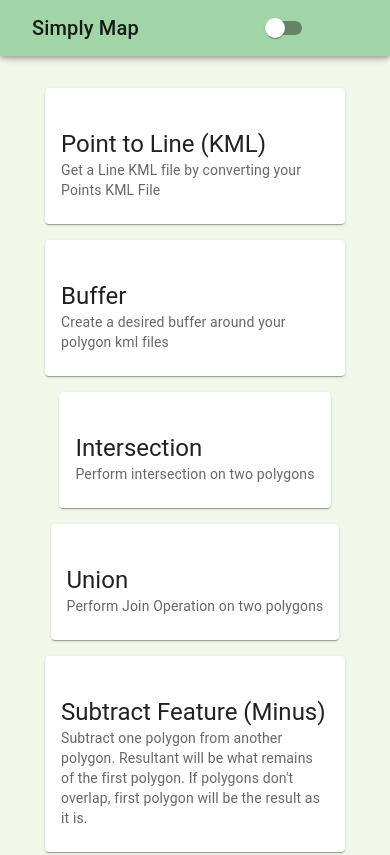
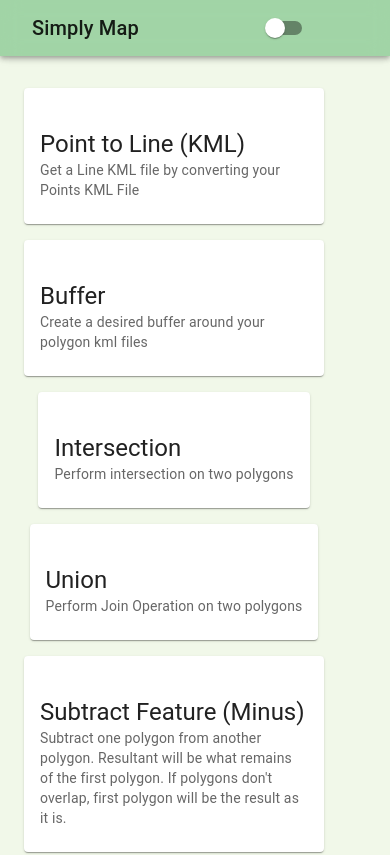
Before and after one commit to amritanshusingh/SimplyMapReact, a React (Vite) app: page /buffer in a window 390 px wide. Shown: the top 855 px of the page. Built offline with nearby package versions, Linux system fonts and the light colour scheme; some icons are missing.

Commit message:
Enhance AppBar with icons for navigation and improve CardGrid layout for better responsiveness

```diff
--- a/src/components/AppBarComponent.tsx
+++ b/src/components/AppBarComponent.tsx
@@ -1,6 +1,9 @@
 import { AppBar, Toolbar, IconButton, Typography, Switch, Box, useMediaQuery } from '@mui/material';
 import MenuIcon from '@mui/icons-material/Menu';
 import TerrainIcon from '@mui/icons-material/TerrainTwoTone';
+import HomeIcon from '@mui/icons-material/Home';
+import InfoIcon from '@mui/icons-material/Info';
+import ContactsIcon from '@mui/icons-material/Contacts';
 import React from 'react';
 
 interface AppBarProps {
@@ -33,7 +36,25 @@ const AppBarComponent: React.FC<AppBarProps> = ({ isDarkMode, handleModeChange,
         ) : (
           <Box sx={{ display: 'flex', gap: 2 }}>
             {['Home', 'About', 'Contact'].map((text) => (
-              <Typography key={text} color="inherit">
+              <Typography
+                key={text}
+                color="inherit"
+                sx={{
+                  display: 'flex',
+                  alignItems: 'center',
+                  gap: 1,
+                  cursor: 'pointer',
+                  padding: '4px 8px',
+                  borderRadius: '4px',
+                  transition: 'background-color 0.3s',
+                  '&:hover': {
+                    backgroundColor: 'rgba(0, 0, 0, 0.1)',
+                  },
+                }}
+              >
+                {text === 'Home' ? <HomeIcon /> :
+                 text === 'About' ? <InfoIcon /> :
+                 text === 'Contact' ? <ContactsIcon /> : null}
                 {text}
               </Typography>
             ))}
--- a/src/components/CardGridComponent.tsx
+++ b/src/components/CardGridComponent.tsx
@@ -1,4 +1,4 @@
-import { Grid, Card, CardContent, Typography } from '@mui/material';
+import { Grid, Card, CardContent, Typography, Box } from '@mui/material';
 import InsightsIcon from '@mui/icons-material/InsightsTwoTone';
 import TripOriginIcon from '@mui/icons-material/TripOriginTwoTone';
 import JoinInnerIcon from '@mui/icons-material/JoinInnerTwoTone';
@@ -42,17 +42,24 @@ const CardGridComponent: React.FC = () => {
   ];
 
   return (
-    <Grid container spacing={2} columns={12} justifyContent="center" component="div">
+    <Grid
+      container
+      spacing={2}
+      sx={{
+        display: 'grid',
+        gridTemplateColumns: {
+          xs: 'repeat(1, 1fr)',
+          sm: 'repeat(2, 1fr)',
+          md: 'repeat(4, 1fr)',
+          lg: 'repeat(4, 1fr)',
+        },
+        gap: 2,
+      }}
+    >
       {cardData.map((card, index) => (
-        <Grid
-          item
-          component="div"
-          xs={12}
-          sm={6}
-          md={4}
-          lg={3}
+        <Box
           key={index}
-          sx={{ display: 'flex', flexDirection: 'column' }}
+          sx={{ display: 'flex', flexDirection: 'column', alignItems: 'center' }}
         >
           <Card sx={{ transition: 'transform 0.3s', '&:hover': { transform: 'scale(1.05)' }, maxWidth: 300 }}>
             <CardContent>
@@ -65,7 +72,7 @@ const CardGridComponent: React.FC = () => {
               </Typography>
             </CardContent>
           </Card>
-        </Grid>
+        </Box>
       ))}
     </Grid>
   );
```
